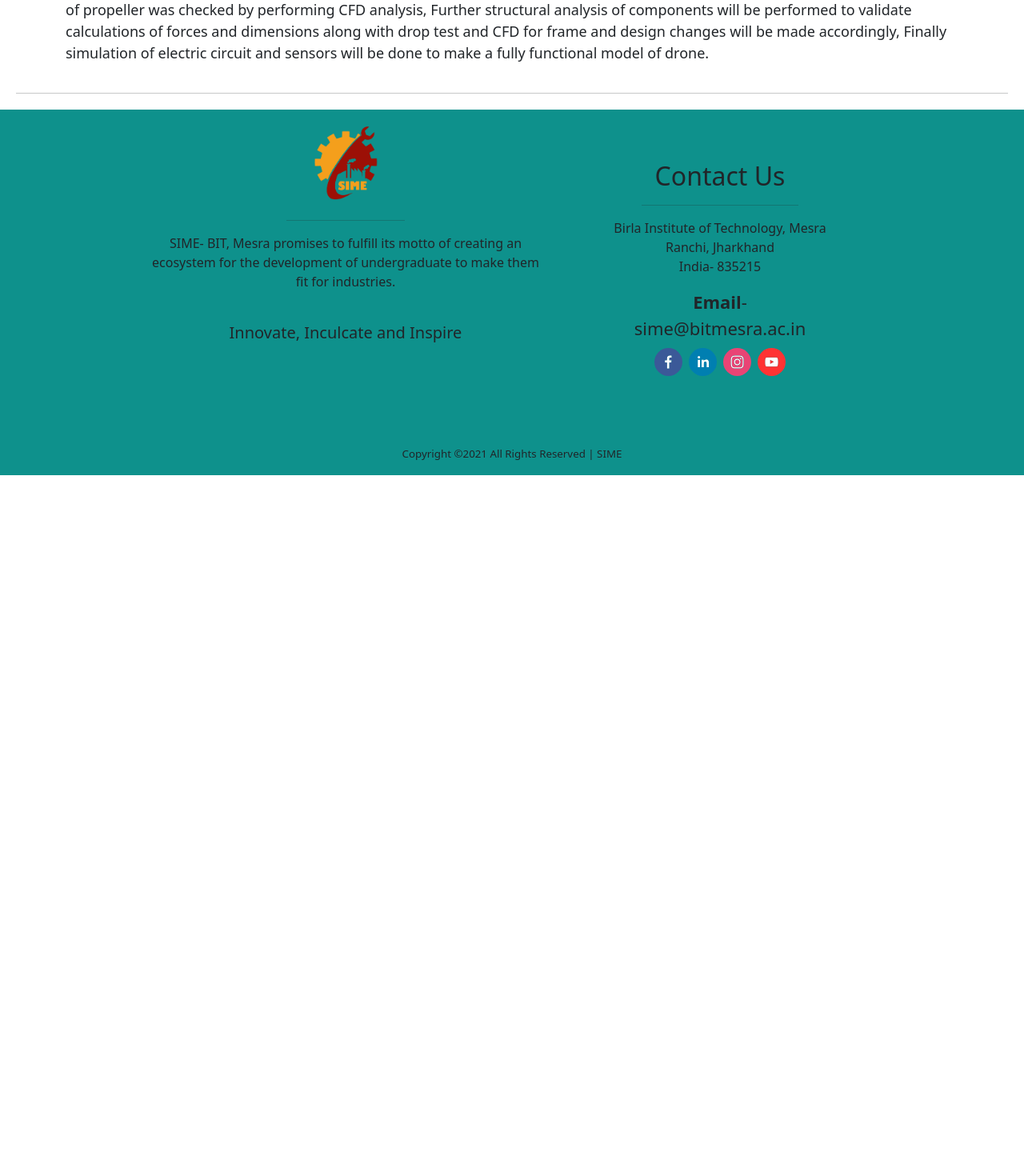
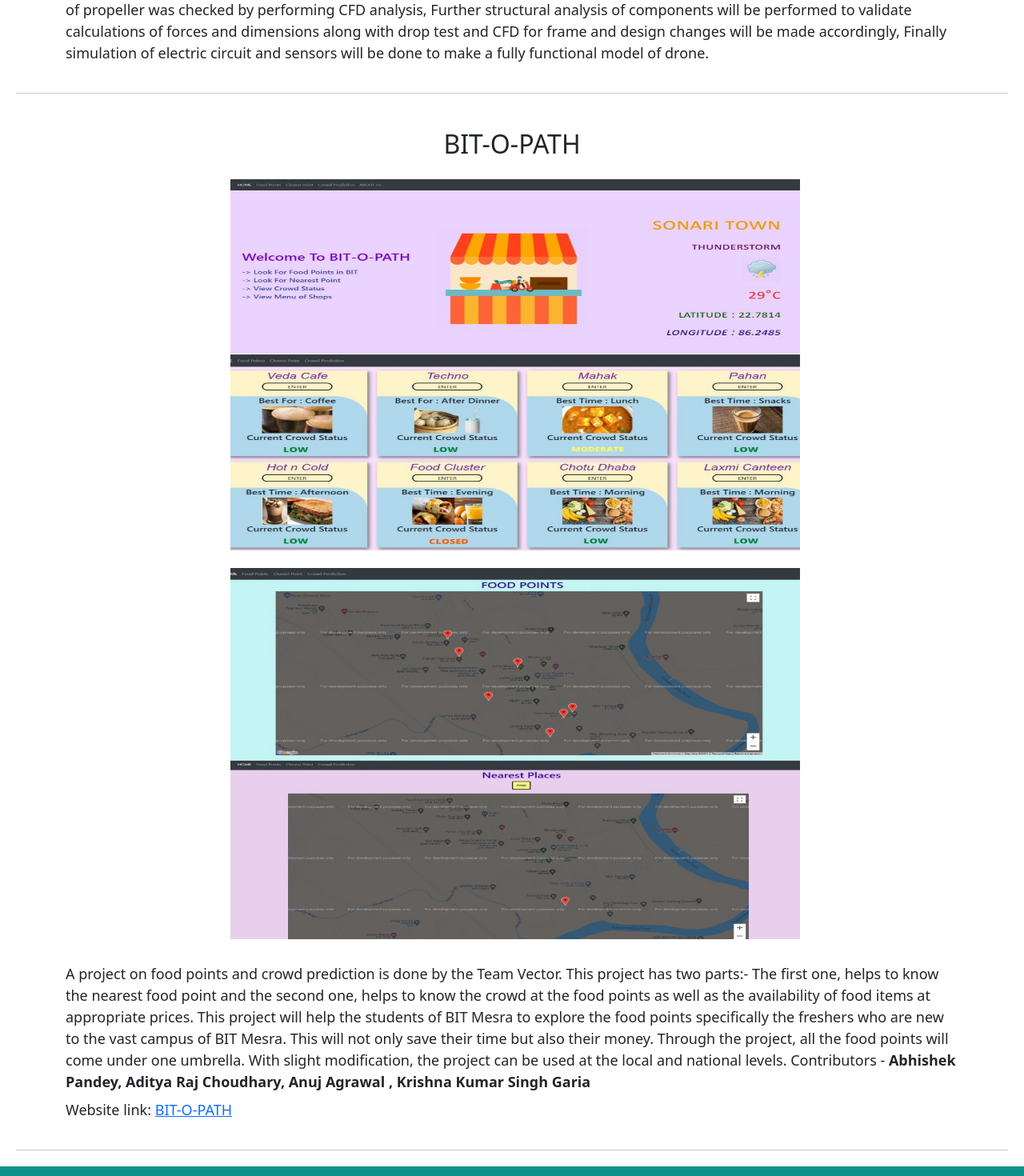
Before and after one commit to pranavrushi/frontend, a Next.js app: page /research/season_2021_2022 in a window 1280 px wide. Shown: the part 3280-4750 px from the top of the page at 80% size. Before the commit the page ends 3874 px from the top, so only its background shows below. Built offline with nearby package versions, Linux system fonts and the light colour scheme.

Commit message:
bitopath done

```diff
--- /dev/null
+++ b/components/research/21_22/BitOPath.jsx
@@ -0,0 +1,49 @@
+import React from "react";
+import Image from "next/image";
+
+const BitOPath = () => {
+  return (
+    <div className="container">
+      <div className="text-center my-4">
+        <h2>BIT-O-PATH</h2>
+        <Image
+        className="mx-2 my-3"
+          src="/research/21_22/bit_o_path/path1.jpeg"
+          height="480px"
+          width="720px"
+        />
+        <Image
+        className="mx-2 my-3"
+          src="/research/21_22/bit_o_path/path2.jpeg"
+          height="480px"
+          width="720px"
+        />
+      </div>
+
+      <p style={{ fontSize: "18px" }}>
+        A project on food points and crowd prediction is done by the Team
+        Vector. This project has two parts:- The first one, helps to know the
+        nearest food point and the second one, helps to know the crowd at the
+        food points as well as the availability of food items at appropriate
+        prices. This project will help the students of BIT Mesra to explore the
+        food points specifically the freshers who are new to the vast campus of
+        BIT Mesra. This will not only save their time but also their money.
+        Through the project, all the food points will come under one umbrella.
+        With slight modification, the project can be used at the local and
+        national levels. Contributors -{" "}
+        <b>
+          Abhishek Pandey, Aditya Raj Choudhary, Anuj Agrawal , Krishna Kumar
+          Singh Garia
+        </b>
+        <p className="my-2">
+          Website link:{" "}
+          <a href="http://bitfoodpoint.xyz/" target="_blank">
+            BIT-O-PATH
+          </a>
+        </p>
+      </p>
+    </div>
+  );
+};
+
+export default BitOPath;
--- a/pages/research/season_2021_2022.js
+++ b/pages/research/season_2021_2022.js
@@ -1,5 +1,6 @@
 import React from "react";
 import AnalysisOfCoffeeManufacturing from "../../components/research/21_22/AnalysisOfCoffeeManufacturing";
+import BitOPath from "../../components/research/21_22/BitOPath";
 import CoviKnowApp from "../../components/research/21_22/CoviKnowApp";
 import DroneForAnimalHusbandry from "../../components/research/21_22/DroneForAnimalHusbandry";
 import CommonText from "../../components/research/CommonText";
@@ -10,11 +11,12 @@ const season_2021_2022 = ({ setCurrPage }) => {
       <CommonText setCurrPage={setCurrPage} year="2021-2022" />
       <CoviKnowApp />
       <hr style={{ margin: "20px" }} />
-      <AnalysisOfCoffeeManufacturing/>
+      <AnalysisOfCoffeeManufacturing />
       <hr style={{ margin: "20px" }} />
       <DroneForAnimalHusbandry />
       <hr style={{ margin: "20px" }} />
-
+      <BitOPath />
+      <hr style={{ margin: "20px" }} />
     </>
   );
 };
```
Also changed, not shown: public/research/21_22/bit_o_path/path1.jpeg (added), public/research/21_22/bit_o_path/path2.jpeg (added).
